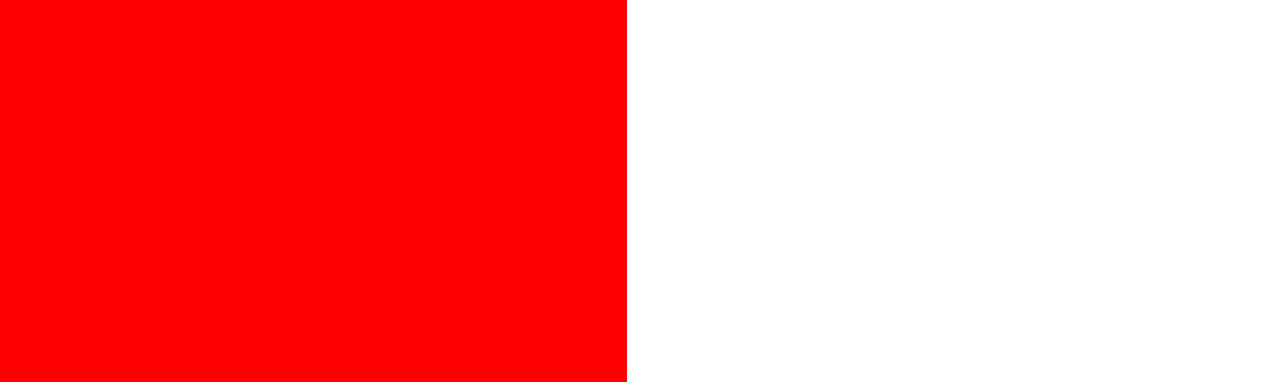
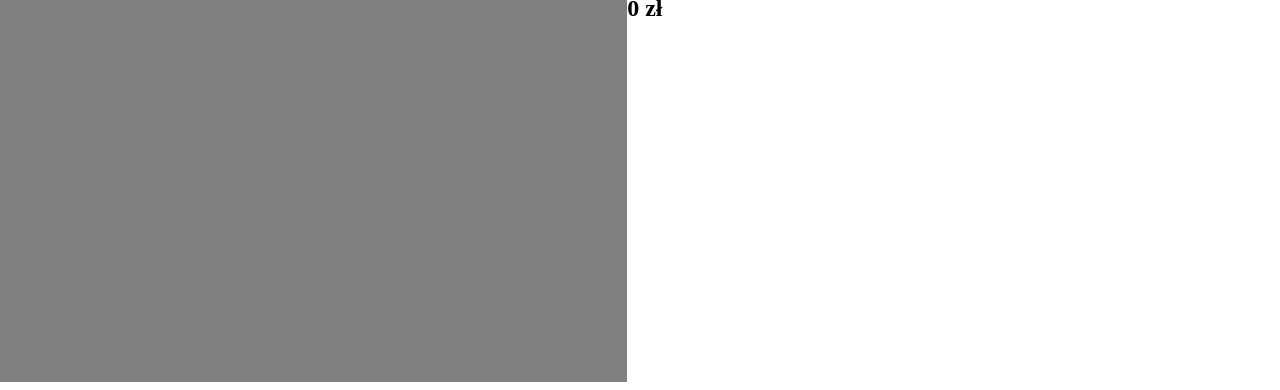
Before and after one commit to kkvzx/WSB_frontend_final_project, a website built with webpack: page src/pages/summaryView.html in a window 1280 px wide. Shown: the part 410-800 px from the top of the page. Built offline with nearby package versions, Linux system fonts and the light colour scheme.

Commit message:
Wyświetlanie ceny biletu

```diff
--- a/src/assets/summaryViewstyle.css
+++ b/src/assets/summaryViewstyle.css
@@ -5,17 +5,21 @@
     position: relative;
 }
 
+.container {
+    width: 100%;
+    height: 55%;
+    display: flex;
+}
+
 .weather{
     width: 49%;
-    height: 55%;
-    background-color: red;
-    display: inline-block;
+    height: 100%;
+    background-color: grey;
 }
 
 .currency{
     width: 49%;
-    height: 55%;
-    display: inline-block;
+    height: 100%;
 }
 
 .seat {
--- a/src/pages/summaryView.html
+++ b/src/pages/summaryView.html
@@ -13,12 +13,20 @@
 
     </div>
 
-    <div class="weather">
+    <div class="container">
 
-    </div>
+      <div class="weather">
 
-    <div class="currency">
+      </div>
 
+      <div class="currency">
+        <h1>Cena Biletów</h1>
+
+        <h2>
+          <span class="value">0</span>
+          <span class="currencySpan"> zł</span>
+        </h2>
+      </div>
 
     </div>
   </body>
--- a/src/scripts/summaryView.ts
+++ b/src/scripts/summaryView.ts
@@ -3,6 +3,13 @@ console.log('summaryView');
 const samolot = document.getElementsByClassName("choose-seat")[0];
 const seatsInRow = 6;
 const rows = 15;
+const price = document.getElementsByClassName('value')[0];
+const currencySpan = document.getElementsByClassName('currencySpan')[0];
+const ticketPrice = 100;
+const currencies = ['zł', 'eur', 'usd']
+
+let sum = 0;
+let actualCurrency = 0;
 
 // --- tablica z wybranymi miejscami
 let seats: string[] = [];
@@ -14,12 +21,15 @@ function chooseSeat(div: any) {
     if(div.classList.length == 1) {
         div.classList.add('choosed');
         seats.push(seatNumber);
-    }
-    else {
+    } else {
         div.classList.remove('choosed');
         let i = seats.findIndex((obj) => obj == seatNumber);
         seats.splice(i,1);
     }
+
+    sum = seats.length * ticketPrice;
+    price.innerHTML = sum.toString();
+    currencySpan.innerHTML = ' ' + currencies[actualCurrency];
 
     console.log(seats);
 }
```
